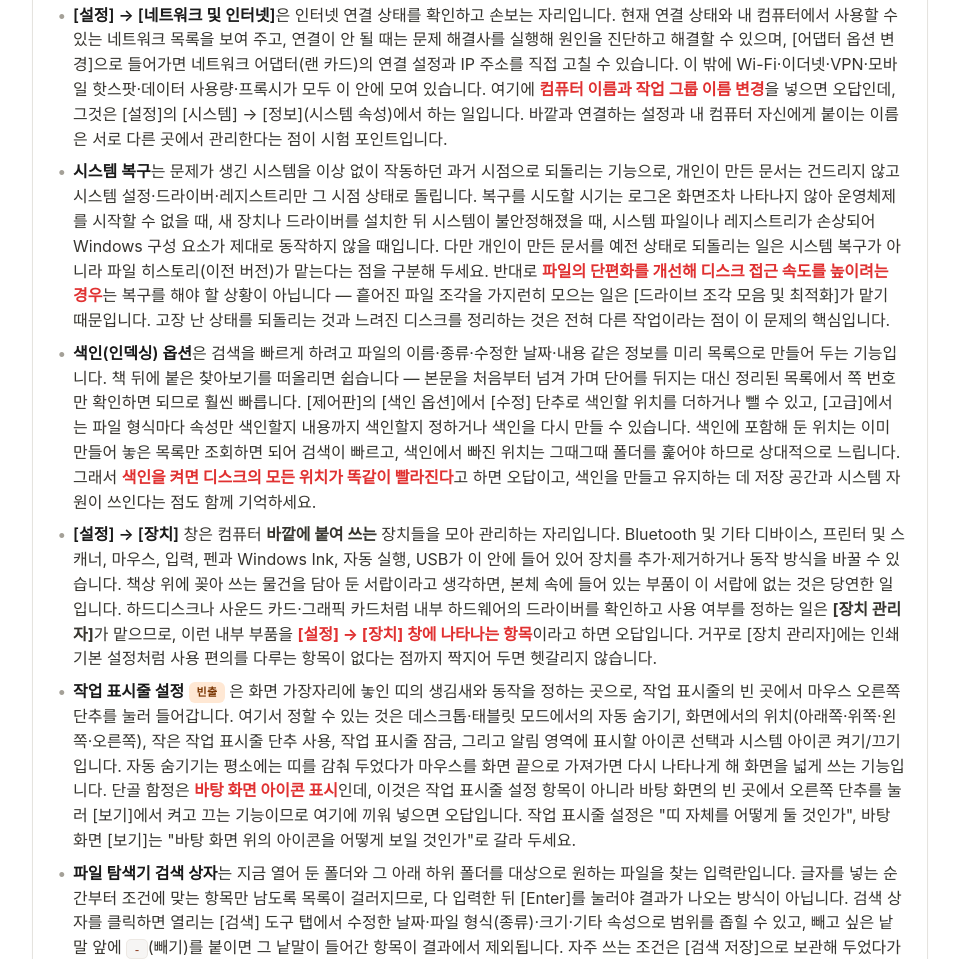
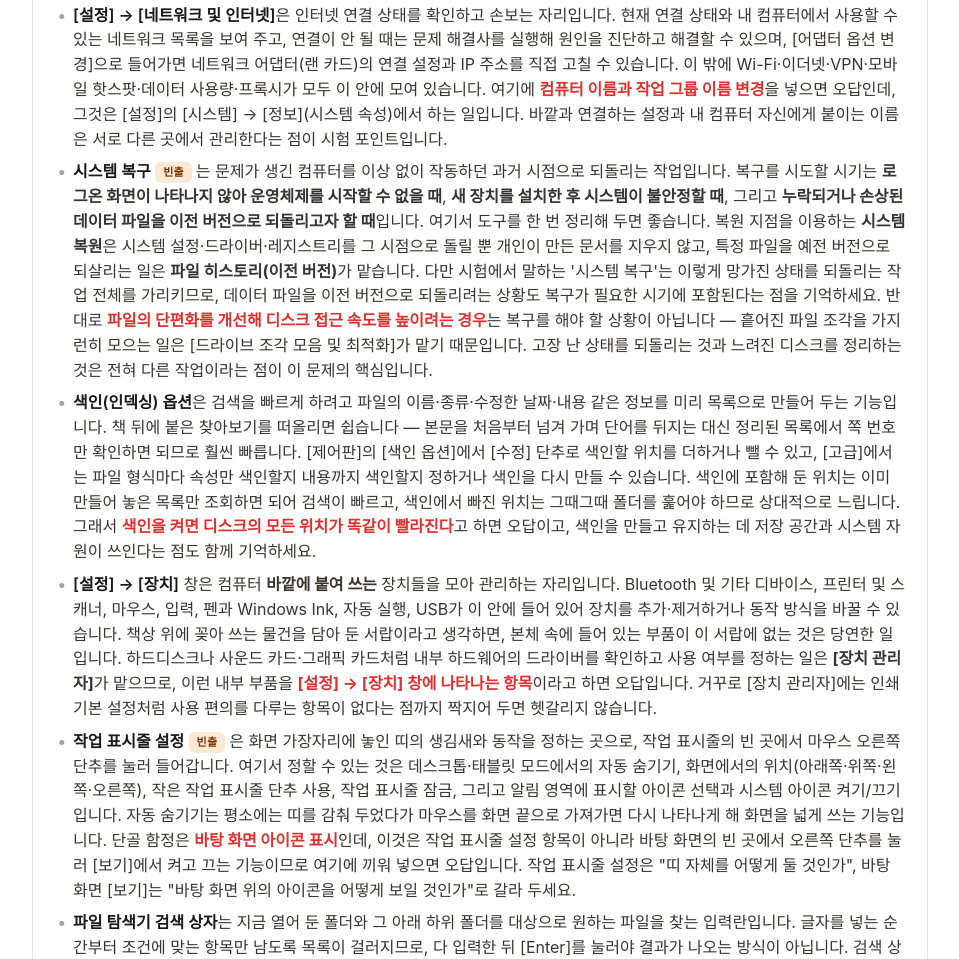
Before and after one commit to Yuwolx/comact1-notes, a plain HTML site: page demo/index.html in a window 1280 px wide. Shown: the part 8616-9575 px from the top of the page, without its empty margins (292-1251 px from the left). Drawn offline with Linux system fonts and the light colour scheme.

Commit message:
표절 회피 과잉 수정 되돌림: 사실 서술은 그대로 쓰고 시험 관례를 따름
저작권이 보호하는 것은 기출의 문항 구성(질문·선지 조합, 지문, 함정 설계)이지
기능·사실 자체가 아니다. 그런데 25자 연속 일치 검사에 걸린다는 이유로
사실을 정확히 기술한 문장까지 비틀었고, 그 과정에서 두 겹의 오류가 났다.

1차 오류: "누락되거나 손상된 데이터 파일을 이전 버전으로 되돌리고자 할 때"를
  "지워지거나 망가진 문서를 예전 시점의 상태로"로 바꾸면서 의미가 좁아짐
2차 오류: 그 왜곡을 모순으로 잡고 엄밀한 Windows 동작 기준으로 재수정한 결과,
  개념집이 "개인 문서 복원은 시스템 복구가 아니다"라고 단정하게 됨.
  그러나 기출(2025 상시05 2번)은 이를 복구가 필요한 시기로 인정한다.
  그대로 두면 수강생이 같은 유형에서 틀린다.

되돌린 내용
- 개념집 시스템 복구 항목: 기출이 인정하는 3가지 시기를 사실 그대로 서술하고,
  복원 지점을 이용한 시스템 복원과 파일 히스토리의 역할 차이를 덧붙여 정리
- 498: 데이터 파일 복원 선지를 원래의 사실 서술로 환원
- 499: 대상을 '복원 지점을 이용한 시스템 복원'으로 한정해 498과 층위 분리,
  해설에 두 도구의 구분을 명시

유지한 수정 (표절 회피와 무관한 순수 사실 오류)
- 521 Alt+↓ 목록: 활성 셀 기준 위아래 연속 블록
- 610: 표시 형식과 입력 마스크에서 & 의 뜻이 반대라 지문을 표시 형식으로 한정
- 620: 구역 선택기는 구역만 선택

검수 재확인: 3건 모두 정답 유일(ok), 498과 499 공존 문제없음
표절 재대조: 문항 통째 복제 0건, 25자 일치 1건은 의도적으로 남긴 사실 서술
스모크: 게이트·데모 전 항목 통과, JS 오류 0

Co-Authored-By: Claude Fable 5 <noreply@anthropic.com>

```diff
--- a/demo/index.html
+++ b/demo/index.html
@@ -410,7 +410,7 @@ header.top h1,header.top p,.subject-h,.topic>h3{word-break:keep-all}
 <li><b class="term">백업과 복원 · 파일 히스토리</b> <span class="badge freq">빈출</span>: 백업은 중요한 파일을 다른 드라이브에 미리 복사해 두는 기능이고, 복원은 그 사본을 다시 꺼내 오는 기능입니다. 파일이 백업되는 주기를 지정할 수 있고, 파일 히스토리를 켜 두면 지정한 폴더가 자동으로 백업되어 나중에 원하는 시점의 이전 버전으로 되돌릴 수 있습니다. 복원할 때는 원래 있던 자리가 아니라 <b>다른 위치</b>를 지정해 풀어 놓는 것도 가능합니다. 시험에서는 <span class="x">백업에서 제외할 폴더를 지정할 수 없다</span>고 적어 두고 틀린 설명을 고르게 하는데, 제외할 폴더는 얼마든지 지정할 수 있습니다. 용량만 크고 다시 받으면 그만인 폴더를 빼 두는 것은 백업 기능의 기본이라는 점을 기억하세요.</li>
 <li><b class="term">[개인 설정]</b>은 바탕 화면의 빈 곳에서 마우스 오른쪽 단추를 눌러 여는 꾸미기 메뉴입니다. 배경 이미지와 단색·슬라이드 쇼, 창과 작업 표시줄의 색, 잠금 화면과 화면 보호기, 시작 메뉴와 작업 표시줄 구성, 글꼴을 여기서 바꿉니다. 테마는 배경·색·소리·마우스 커서를 한 묶음으로 저장해 둔 것이라, 테마 하나만 골라도 여러 요소가 한 번에 바뀝니다. 반면 <span class="x">모니터의 해상도</span>는 [개인 설정]이 아니라 [설정]의 <b>[디스플레이]</b>에서 지정하므로, 해상도를 개인 설정 항목에 끼워 넣으면 오답입니다. 개인 설정은 보기 좋게 꾸미는 곳, 디스플레이는 화면을 어떻게 그릴지 정하는 곳으로 갈라 두면 헷갈리지 않습니다.</li>
 <li><b class="term">[설정] → [네트워크 및 인터넷]</b>은 인터넷 연결 상태를 확인하고 손보는 자리입니다. 현재 연결 상태와 내 컴퓨터에서 사용할 수 있는 네트워크 목록을 보여 주고, 연결이 안 될 때는 문제 해결사를 실행해 원인을 진단하고 해결할 수 있으며, [어댑터 옵션 변경]으로 들어가면 네트워크 어댑터(랜 카드)의 연결 설정과 IP 주소를 직접 고칠 수 있습니다. 이 밖에 Wi-Fi·이더넷·VPN·모바일 핫스팟·데이터 사용량·프록시가 모두 이 안에 모여 있습니다. 여기에 <span class="x">컴퓨터 이름과 작업 그룹 이름 변경</span>을 넣으면 오답인데, 그것은 [설정]의 [시스템] → [정보](시스템 속성)에서 하는 일입니다. 바깥과 연결하는 설정과 내 컴퓨터 자신에게 붙이는 이름은 서로 다른 곳에서 관리한다는 점이 시험 포인트입니다.</li>
-<li><b class="term">시스템 복구</b>는 문제가 생긴 시스템을 이상 없이 작동하던 과거 시점으로 되돌리는 기능으로, 개인이 만든 문서는 건드리지 않고 시스템 설정·드라이버·레지스트리만 그 시점 상태로 돌립니다. 복구를 시도할 시기는 로그온 화면조차 나타나지 않아 운영체제를 시작할 수 없을 때, 새 장치나 드라이버를 설치한 뒤 시스템이 불안정해졌을 때, 시스템 파일이나 레지스트리가 손상되어 Windows 구성 요소가 제대로 동작하지 않을 때입니다. 다만 개인이 만든 문서를 예전 상태로 되돌리는 일은 시스템 복구가 아니라 파일 히스토리(이전 버전)가 맡는다는 점을 구분해 두세요. 반대로 <span class="x">파일의 단편화를 개선해 디스크 접근 속도를 높이려는 경우</span>는 복구를 해야 할 상황이 아닙니다 — 흩어진 파일 조각을 가지런히 모으는 일은 [드라이브 조각 모음 및 최적화]가 맡기 때문입니다. 고장 난 상태를 되돌리는 것과 느려진 디스크를 정리하는 것은 전혀 다른 작업이라는 점이 이 문제의 핵심입니다.</li>
+<li><b class="term">시스템 복구</b> <span class="badge freq">빈출</span>는 문제가 생긴 컴퓨터를 이상 없이 작동하던 과거 시점으로 되돌리는 작업입니다. 복구를 시도할 시기는 <b>로그온 화면이 나타나지 않아 운영체제를 시작할 수 없을 때</b>, <b>새 장치를 설치한 후 시스템이 불안정할 때</b>, 그리고 <b>누락되거나 손상된 데이터 파일을 이전 버전으로 되돌리고자 할 때</b>입니다. 여기서 도구를 한 번 정리해 두면 좋습니다. 복원 지점을 이용하는 <b>시스템 복원</b>은 시스템 설정·드라이버·레지스트리를 그 시점으로 돌릴 뿐 개인이 만든 문서를 지우지 않고, 특정 파일을 예전 버전으로 되살리는 일은 <b>파일 히스토리(이전 버전)</b>가 맡습니다. 다만 시험에서 말하는 '시스템 복구'는 이렇게 망가진 상태를 되돌리는 작업 전체를 가리키므로, 데이터 파일을 이전 버전으로 되돌리려는 상황도 복구가 필요한 시기에 포함된다는 점을 기억하세요. 반대로 <span class="x">파일의 단편화를 개선해 디스크 접근 속도를 높이려는 경우</span>는 복구를 해야 할 상황이 아닙니다 — 흩어진 파일 조각을 가지런히 모으는 일은 [드라이브 조각 모음 및 최적화]가 맡기 때문입니다. 고장 난 상태를 되돌리는 것과 느려진 디스크를 정리하는 것은 전혀 다른 작업이라는 점이 이 문제의 핵심입니다.</li>
 
 <li><b class="term">색인(인덱싱) 옵션</b>은 검색을 빠르게 하려고 파일의 이름·종류·수정한 날짜·내용 같은 정보를 미리 목록으로 만들어 두는 기능입니다. 책 뒤에 붙은 찾아보기를 떠올리면 쉽습니다 — 본문을 처음부터 넘겨 가며 단어를 뒤지는 대신 정리된 목록에서 쪽 번호만 확인하면 되므로 훨씬 빠릅니다. [제어판]의 [색인 옵션]에서 [수정] 단추로 색인할 위치를 더하거나 뺄 수 있고, [고급]에서는 파일 형식마다 속성만 색인할지 내용까지 색인할지 정하거나 색인을 다시 만들 수 있습니다. 색인에 포함해 둔 위치는 이미 만들어 놓은 목록만 조회하면 되어 검색이 빠르고, 색인에서 빠진 위치는 그때그때 폴더를 훑어야 하므로 상대적으로 느립니다. 그래서 <span class="x">색인을 켜면 디스크의 모든 위치가 똑같이 빨라진다</span>고 하면 오답이고, 색인을 만들고 유지하는 데 저장 공간과 시스템 자원이 쓰인다는 점도 함께 기억하세요.</li>
 <li><b class="term">[설정] → [장치]</b> 창은 컴퓨터 <b>바깥에 붙여 쓰는</b> 장치들을 모아 관리하는 자리입니다. Bluetooth 및 기타 디바이스, 프린터 및 스캐너, 마우스, 입력, 펜과 Windows Ink, 자동 실행, USB가 이 안에 들어 있어 장치를 추가·제거하거나 동작 방식을 바꿀 수 있습니다. 책상 위에 꽂아 쓰는 물건을 담아 둔 서랍이라고 생각하면, 본체 속에 들어 있는 부품이 이 서랍에 없는 것은 당연한 일입니다. 하드디스크나 사운드 카드·그래픽 카드처럼 내부 하드웨어의 드라이버를 확인하고 사용 여부를 정하는 일은 <b>[장치 관리자]</b>가 맡으므로, 이런 내부 부품을 <span class="x">[설정] → [장치] 창에 나타나는 항목</span>이라고 하면 오답입니다. 거꾸로 [장치 관리자]에는 인쇄 기본 설정처럼 사용 편의를 다루는 항목이 없다는 점까지 짝지어 두면 헷갈리지 않습니다.</li>
```
Also changed, not shown: index.html (+1 -1 lines).
